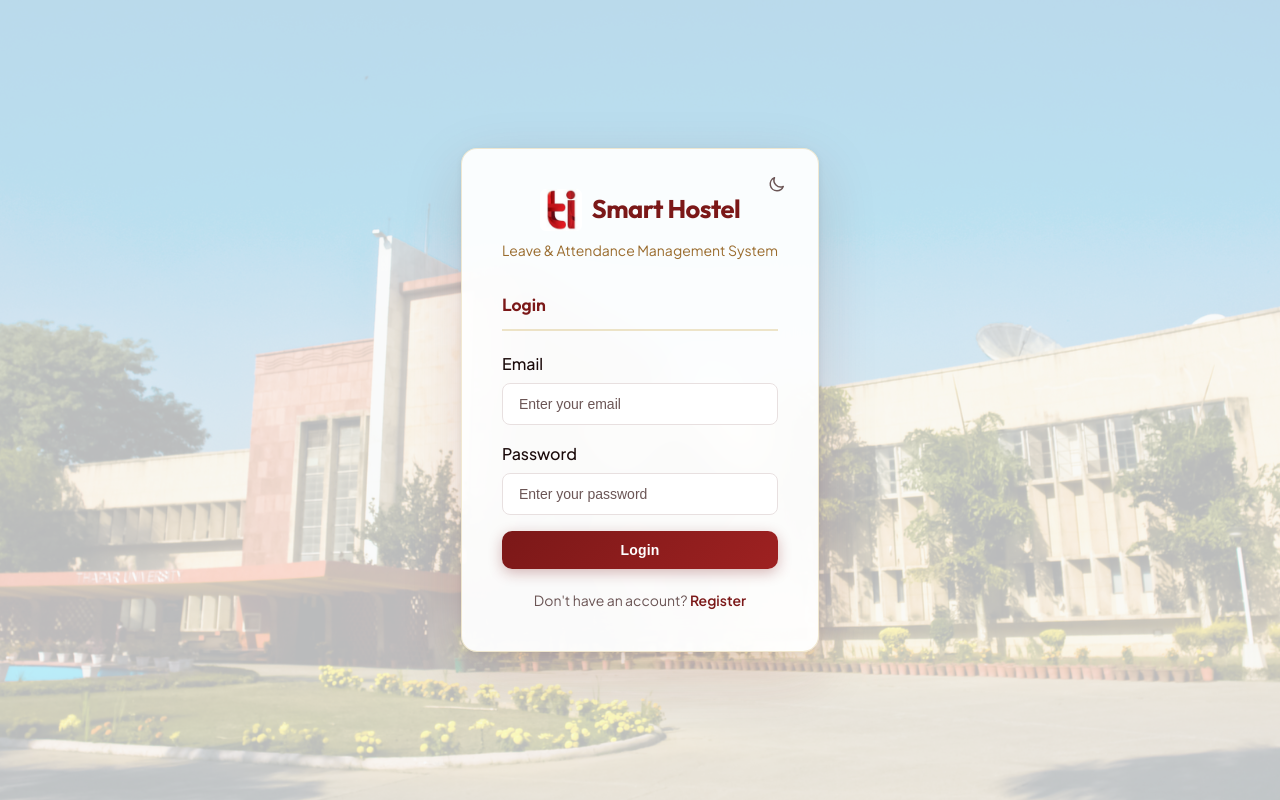
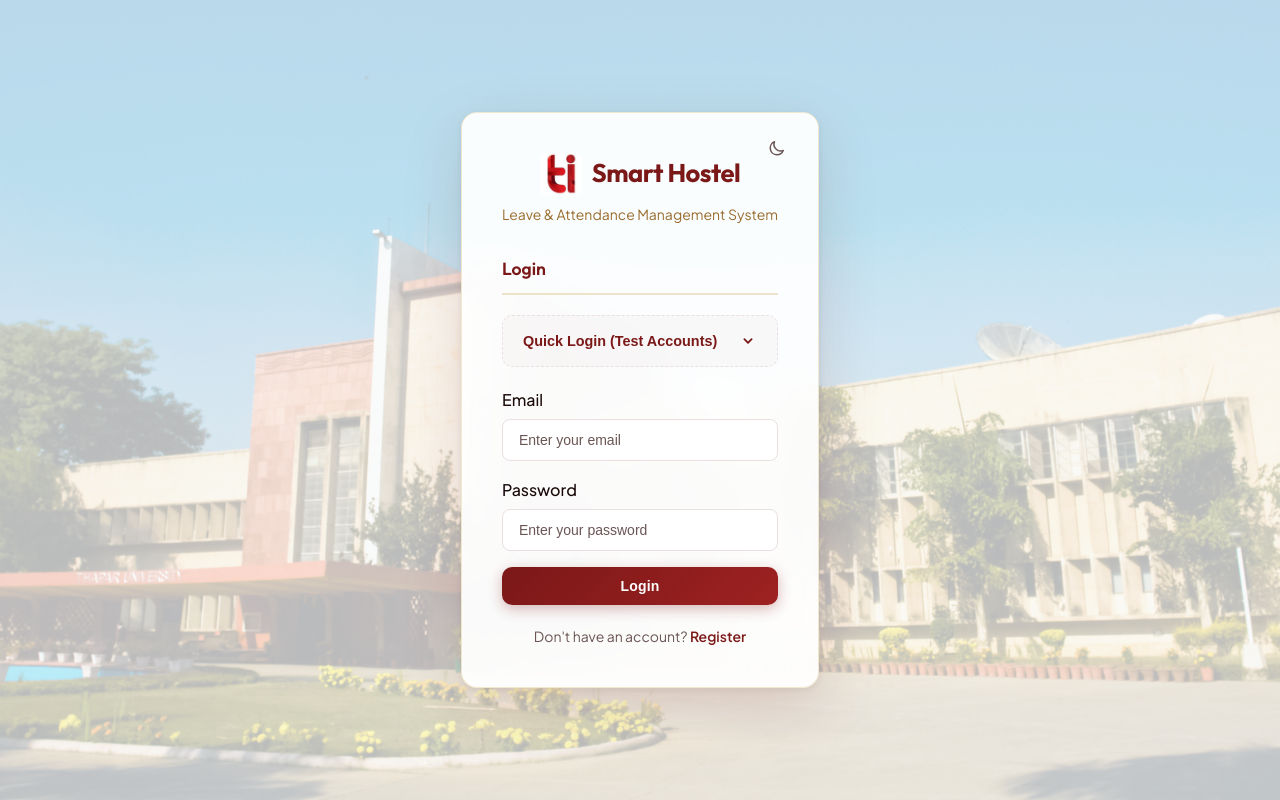
Before and after one commit to arjuunns/Smart-hostel, a React (Vite) app in the folder frontend/: page / in a window 1280 px wide. Built offline with nearby package versions, Linux system fonts and the light colour scheme; no server answers.

Commit message:
feat: test credentials add

```diff
--- a/frontend/src/index.css
+++ b/frontend/src/index.css
@@ -2034,3 +2034,83 @@ input[type="date"]::-webkit-datetime-edit-year-field {
 ::-webkit-calendar-picker-indicator:hover {
     background-color: var(--hover-bg);
 }
+
+/* Test Credentials Section Styles */
+.test-creds-wrapper {
+    margin-bottom: 20px;
+    border: 1px dashed var(--border-color);
+    border-radius: 10px;
+    padding: 8px;
+    background: rgba(123, 24, 24, 0.02);
+    transition: var(--transition);
+}
+
+.test-creds-toggle-btn {
+    width: 100%;
+    background: none;
+    border: none;
+    display: flex;
+    justify-content: space-between;
+    align-items: center;
+    padding: 8px 12px;
+    color: var(--primary-color);
+    font-weight: 600;
+    font-size: 0.9rem;
+    cursor: pointer;
+    border-radius: 6px;
+    transition: var(--transition);
+}
+
+.test-creds-toggle-btn:hover {
+    background: var(--hover-bg);
+}
+
+.chevron-icon {
+    transition: transform var(--transition);
+    color: var(--primary-color);
+}
+
+.chevron-icon.open {
+    transform: rotate(180deg);
+}
+
+.test-creds-grid {
+    display: grid;
+    grid-template-columns: repeat(2, 1fr);
+    gap: 8px;
+    margin-top: 8px;
+    padding: 0 4px;
+}
+
+.test-cred-chip {
+    display: flex;
+    align-items: center;
+    gap: 8px;
+    background: var(--card-bg);
+    border: 1px solid var(--border-color);
+    border-radius: 8px;
+    padding: 8px 12px;
+    font-size: 0.85rem;
+    font-weight: 500;
+    color: var(--text-color);
+    cursor: pointer;
+    transition: all var(--transition);
+    justify-content: center;
+}
+
+.test-cred-chip:hover {
+    border-color: var(--primary-color);
+    background: var(--hover-bg);
+    transform: translateY(-1px);
+}
+
+.role-dot {
+    width: 8px;
+    height: 8px;
+    border-radius: 50%;
+}
+
+.admin-dot { background-color: var(--danger-color); }
+.student-dot { background-color: var(--success-color); }
+.guard-dot { background-color: var(--warning-color); }
+.caretaker-dot { background-color: #3b82f6; }
--- a/frontend/src/pages/Auth.jsx
+++ b/frontend/src/pages/Auth.jsx
@@ -16,6 +16,21 @@ const Auth = () => {
     // Login Form State
     const [loginEmail, setLoginEmail] = useState('');
     const [loginPassword, setLoginPassword] = useState('');
+    const [showTestCreds, setShowTestCreds] = useState(false);
+
+    const fillCredentials = (role) => {
+        const creds = {
+            admin: { email: 'admin@hostel.com', pass: 'Password123!' },
+            student: { email: 'arjun@student.com', pass: 'Password123!' },
+            guard: { email: 'guard@hostel.com', pass: 'Password123!' },
+            caretaker: { email: 'warden@hostel.com', pass: 'Password123!' }
+        };
+        const selected = creds[role];
+        if (selected) {
+            setLoginEmail(selected.email);
+            setLoginPassword(selected.pass);
+        }
+    };
 
     // Register Form State
     const [regName, setRegName] = useState('');
@@ -149,6 +164,34 @@ const Auth = () => {
                 {isLogin ? (
                     <div id="loginForm" className="form-container">
                         <h2>Login</h2>
+                        <div className="test-creds-wrapper">
+                            <button
+                                type="button"
+                                className="test-creds-toggle-btn"
+                                onClick={() => setShowTestCreds(!showTestCreds)}
+                            >
+                                <span>Quick Login (Test Accounts)</span>
+                                <svg className={`chevron-icon ${showTestCreds ? 'open' : ''}`} viewBox="0 0 20 20" fill="currentColor" style={{ width: '18px', height: '18px' }}>
+                                    <path fillRule="evenodd" d="M5.293 7.293a1 1 0 011.414 0L10 10.586l3.293-3.293a1 1 0 111.414 1.414l-4 4a1 1 0 01-1.414 0l-4-4a1 1 0 010-1.414z" clipRule="evenodd" />
+                                </svg>
+                            </button>
+                            {showTestCreds && (
+                                <div className="test-creds-grid">
+                                    <button type="button" onClick={() => fillCredentials('admin')} className="test-cred-chip">
+                                        <span className="role-dot admin-dot"></span> Admin
+                                    </button>
+                                    <button type="button" onClick={() => fillCredentials('student')} className="test-cred-chip">
+                                        <span className="role-dot student-dot"></span> Student
+                                    </button>
+                                    <button type="button" onClick={() => fillCredentials('guard')} className="test-cred-chip">
+                                        <span className="role-dot guard-dot"></span> Guard
+                                    </button>
+                                    <button type="button" onClick={() => fillCredentials('caretaker')} className="test-cred-chip">
+                                        <span className="role-dot caretaker-dot"></span> Caretaker
+                                    </button>
+                                </div>
+                            )}
+                        </div>
                         <form onSubmit={handleLoginSubmit}>
                             <div className="form-group">
                                 <label htmlFor="loginEmail">Email</label>
```
